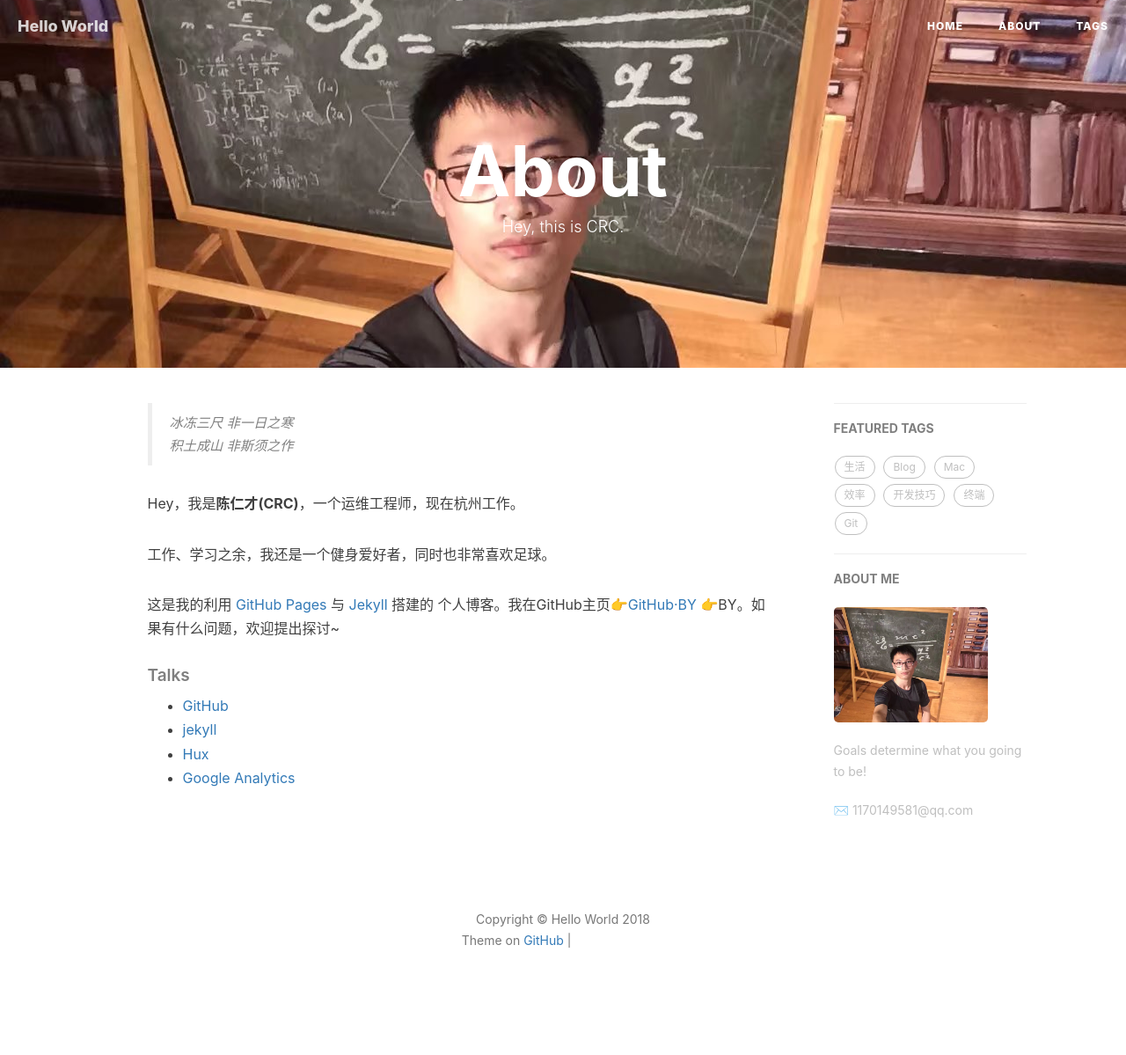
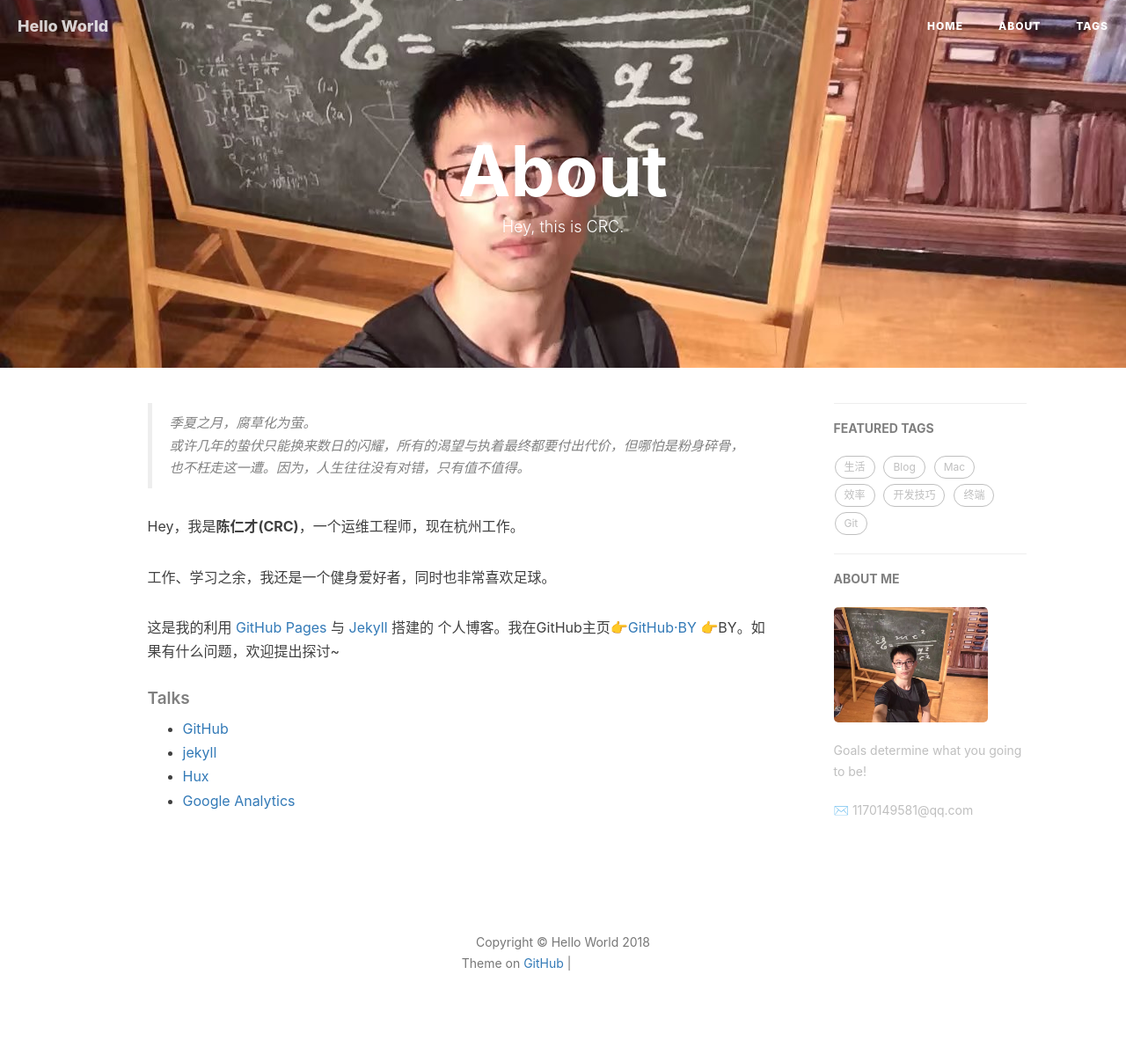
Before and after one commit to yohung/erstarry.github.io, a Jekyll site: the page built from about.html, in a window 1280 px wide. Shown: the whole page at 88% size. Built offline with Jekyll 4.4.1, drawn with Linux system fonts in a browser that asks for light colours; nearby versions of some CDN libraries; comment, search, counter and statistics services are not loaded; before the commit the page ends 1173 px from its top, so only the background shows below that; grey boxes are pictures that could not be loaded.

Commit message:
Update about.html

```diff
--- a/about.html
+++ b/about.html
@@ -15,8 +15,8 @@ header-img: "img/psb.jpg"
 <div class="zh post-container">
 
     <!--copied from markdown -->
-    <blockquote><p>冰冻三尺 非一日之寒<br>
-    积土成山 非斯须之作</p></blockquote>
+    <blockquote><p>季夏之月，腐草化为萤。<br>
+    或许几年的蛰伏只能换来数日的闪耀，所有的渴望与执着最终都要付出代价，但哪怕是粉身碎骨，也不枉走这一遭。因为，人生往往没有对错，只有值不值得。</p></blockquote>
 
     <p>Hey，我是<strong>陈仁才(CRC)</strong>，一个运维工程师，现在杭州工作。</p>
 
```
